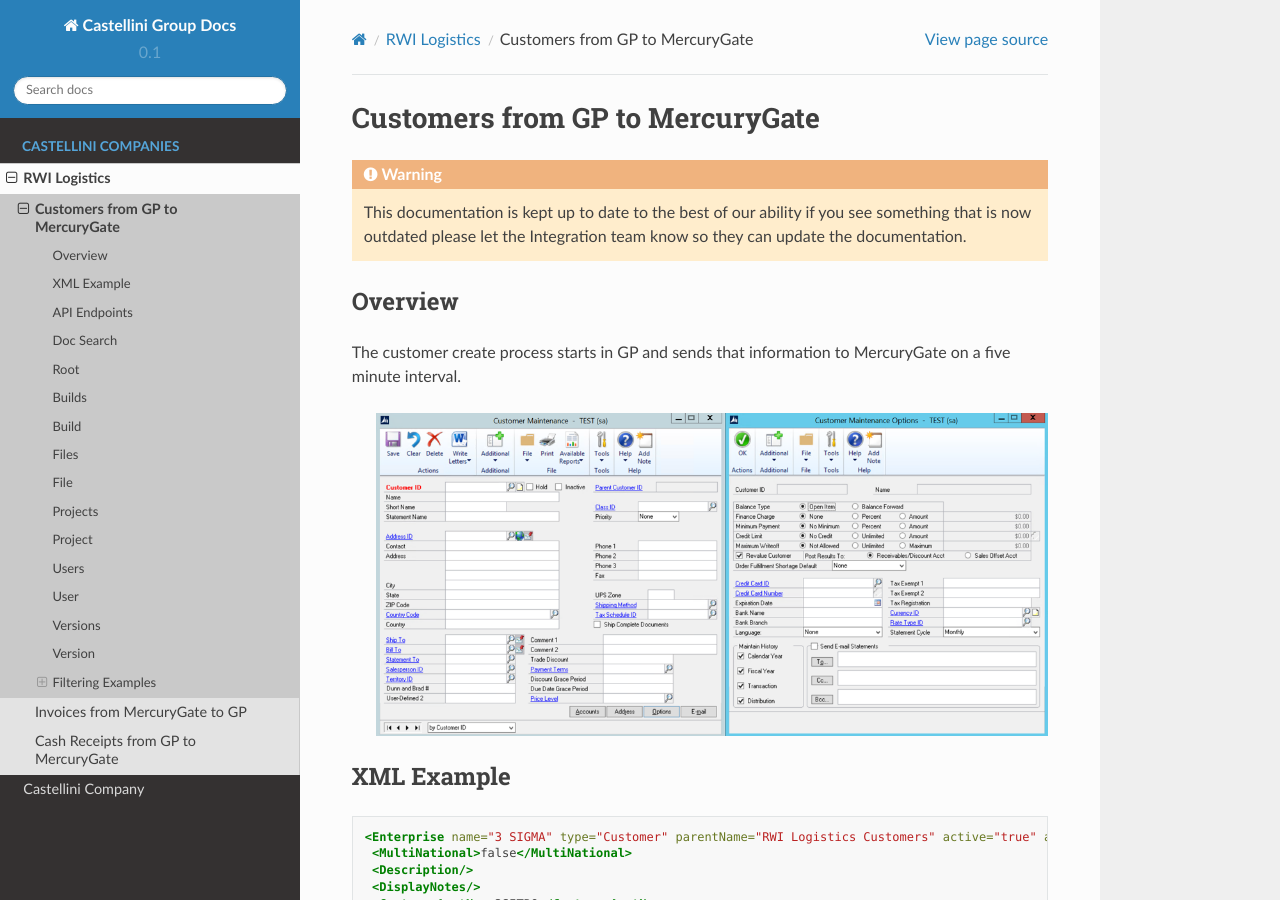
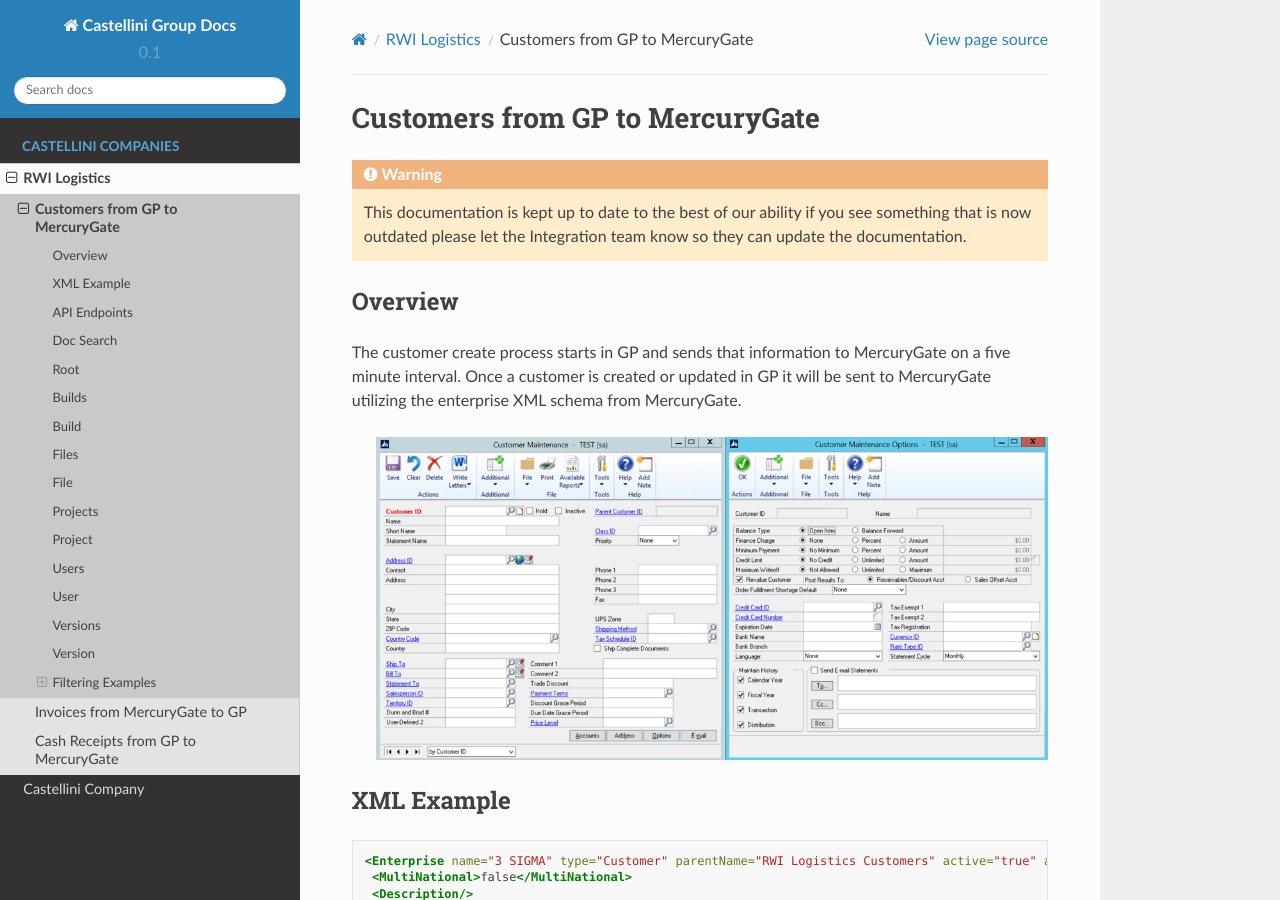
Before and after one commit to admartin66/Castellini-Group-Docs, a Sphinx documentation site: the page built from docs/source/rwilogistics/customers.rst, in a window 1280 px wide and 900 px high. Built offline with Sphinx 7.4.7 and the Read the Docs theme 2.0.0, drawn with Linux system fonts in a browser that asks for light colours.

Commit message:
Update docs/source/rwilogistics/customers.rst

```diff
--- a/docs/source/rwilogistics/customers.rst
+++ b/docs/source/rwilogistics/customers.rst
@@ -12,7 +12,8 @@
 Overview
 --------
 
-The customer create process starts in GP and sends that information to MercuryGate on a five minute interval.
+The customer create process starts in GP and sends that information to MercuryGate on a five minute interval. Once a customer is created or updated
+in GP it will be sent to MercuryGate utilizing the enterprise XML schema from MercuryGate.
 
 
   .. image:: images/CustomerMaintGP.png
```
